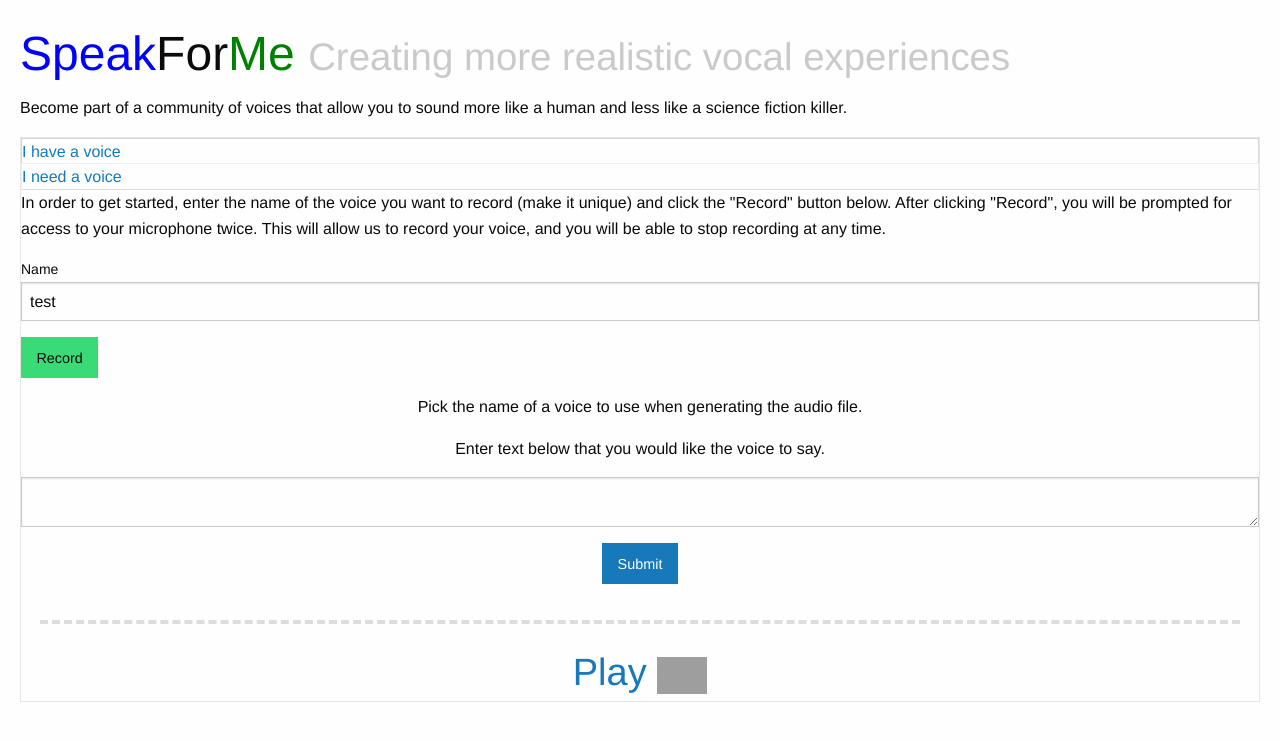
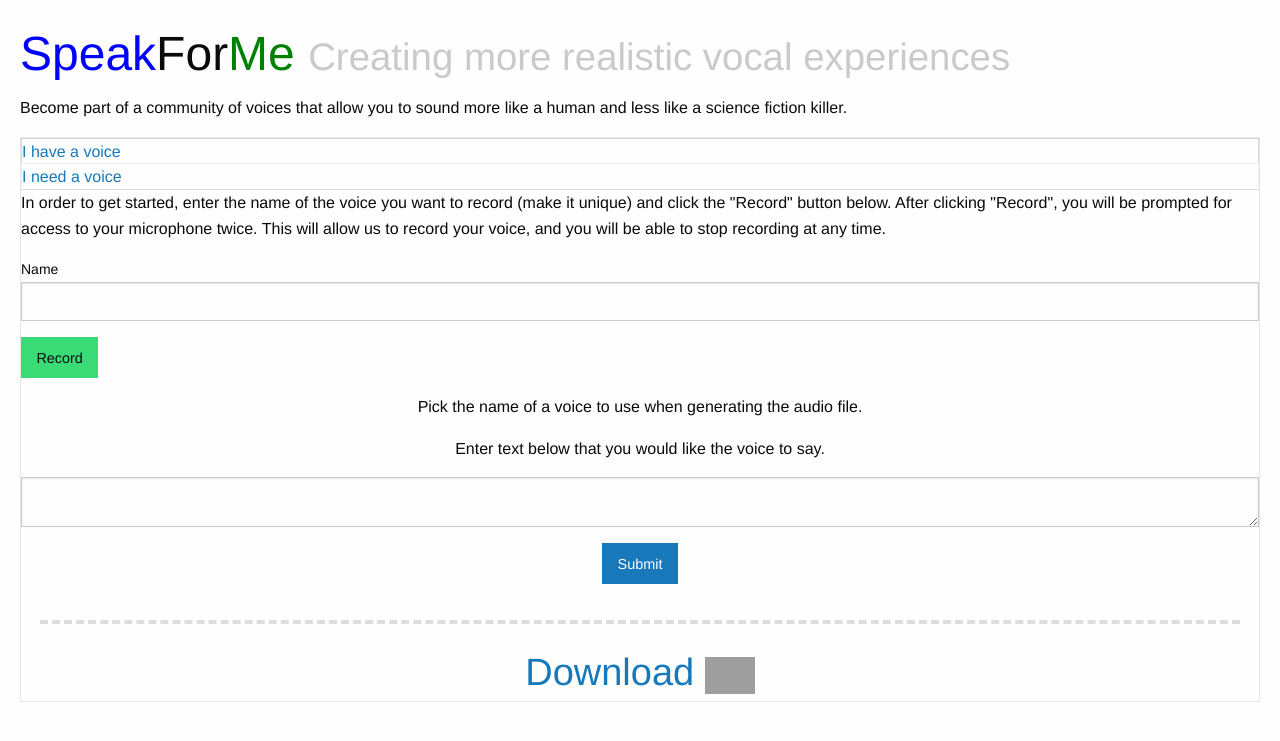
Before and after one commit to gunthercox/SpeakForMe, a Flask app: page / in a window 1280 px wide. Shown: the top 741 px of the page. Run offline with Flask 2, Linux system fonts and the light colour scheme; some libraries are stand-ins or nearby versions; grey boxes are pictures that could not be loaded.

Commit message:
Made sure to omit a null option in the name dropdown.

```diff
--- a/templates/index.html
+++ b/templates/index.html
@@ -10,10 +10,10 @@
 	  var name = document.getElementById("name").value;
 	  var existingCookie = ReadCookie("S4MEName");
 
-    // Check that the name isn't already there
-    if (existingCookie.indexOf(name) !== -1) {
-      return;
-    }
+    	 // Check that the name isn't already there
+    	 //if (existingCookie.indexOf(name) !== -1) {
+      	//	return;
+    	 //}
 
 	  // Append to the cookies
 	  var save_this = "S4MEName=" + existingCookie + "/?" + name;
@@ -75,7 +75,7 @@
       </div>
 
       <div class="small-9 columns">
-        <input type="text" value="test" id="name" class="js-name" required="required" />
+        <input type="text" value="" id="name" class="js-name" required="required" />
       </div>
 
       <div class="small-2 columns">
@@ -114,7 +114,9 @@
             var names = ReadCookie("S4MEName").split("/?");
             var option = "<select name=\"name\">";
             for(var i = 0; i < names.length; i++){
+ 	      if(names[i] !== 'null'){
               option += "<option value="+names[i]+">"+names[i]+"</option>";
+	      }
             }
             option += "</select>";
             document.write(option);
@@ -128,7 +130,7 @@
 
           <hr class="hr-dashed" />
 
-          <a href="/download/" style="font-size: 38px;">Play
+          <a href="/download/" style="font-size: 38px;">Download
             <img width=50 height=50 src="/img/download.png">
           </a>
 	    </form>
```
